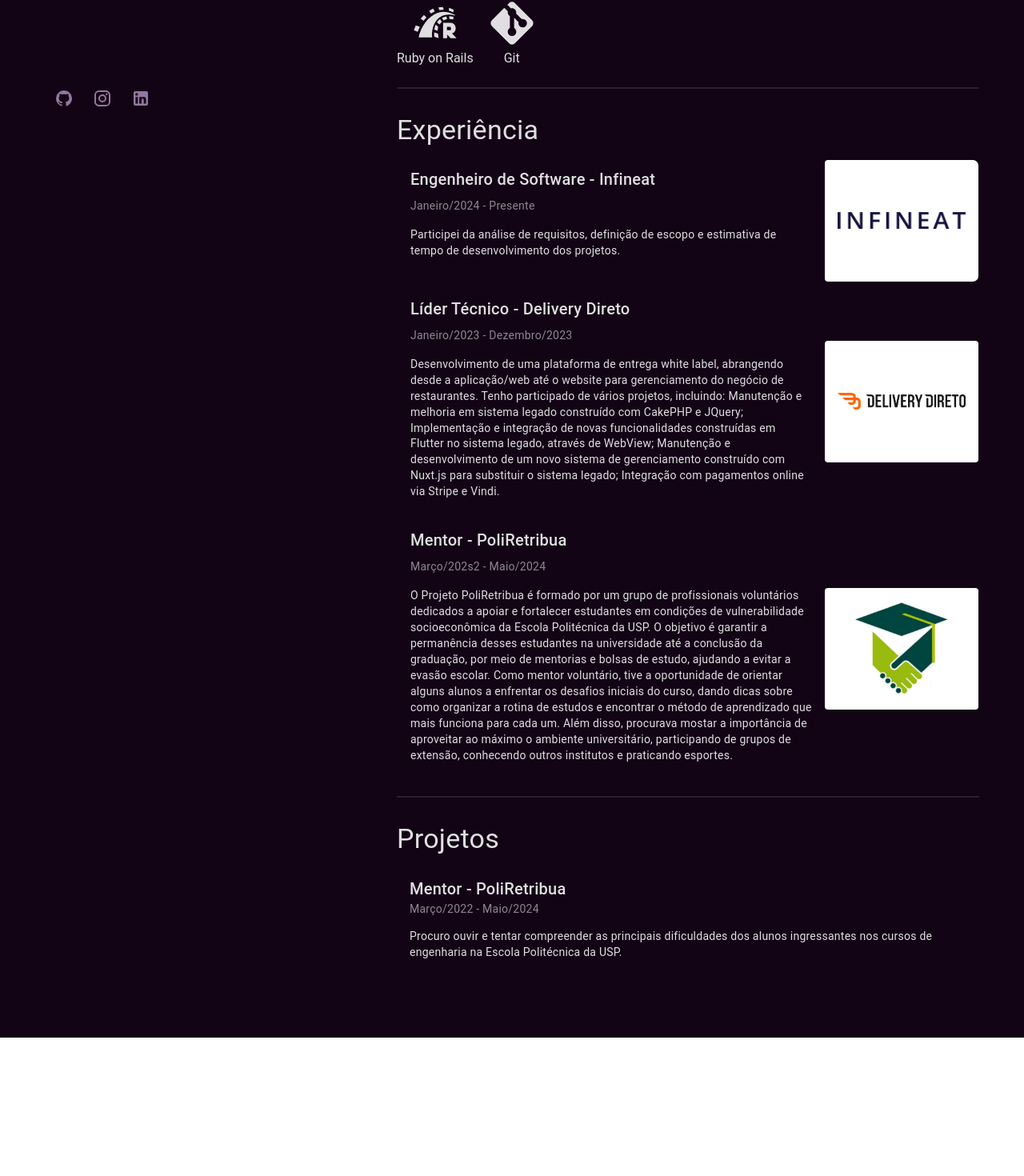
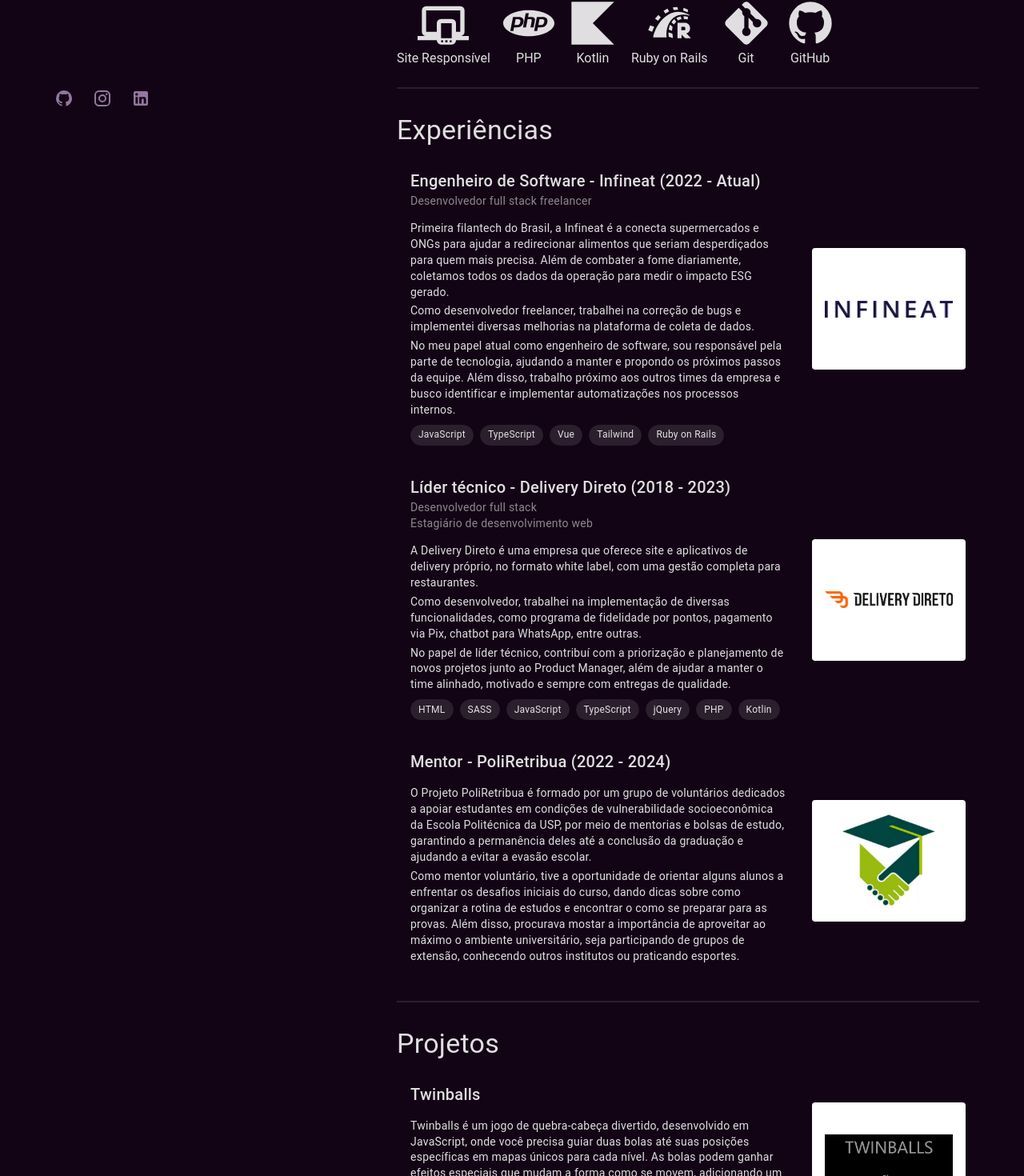
Before and after one commit to eishimine07/portfolio, a Vue app: page / in a window 1280 px wide. Shown: the part 573-2043 px from the top of the page at 80% size. Before the commit the page ends 1870 px from the top, so only its background shows below. Built offline with nearby package versions, Linux system fonts and the light colour scheme.

Commit message:
almost done

```diff
--- a/src/App.vue
+++ b/src/App.vue
@@ -8,7 +8,7 @@ import {
 import AboutMe from './components/AboutMe.vue'
 import ProfessionalExperience from './components/ProfessionalExperience.vue'
 import MyProjects from './components/MyProjects.vue'
-import TecnologiesAndTools from './components/TecnologiesAndTools.vue'
+import SkillsAndTecnologies from './components/SkillsAndTecnologies.vue'
 import MouseEffect from './components/MouseEffect.vue'
 
 type Contact = {
@@ -57,7 +57,7 @@ const { mdAndDown } = useDisplay()
       <div :class="['content', 'py-16', 'd-flex', 'flex-column', 'ga-8', mdAndDown && 'w-100']">
         <AboutMe />
 
-        <TecnologiesAndTools />
+        <SkillsAndTecnologies />
 
         <ProfessionalExperience />
 
--- /dev/null
+++ b/src/components/CustomCard.vue
@@ -0,0 +1,89 @@
+<script setup lang="ts">
+import { useDisplay } from 'vuetify'
+
+type CustomCardProps = {
+  title: string
+  subtitle?: string[]
+  text: string[]
+  image: string
+  url: string
+  tags?: string[]
+}
+
+defineProps<CustomCardProps>()
+
+const { smAndUp } = useDisplay()
+</script>
+
+<template>
+  <v-hover v-slot="{ isHovering, props }">
+    <v-card
+      v-bind="props"
+      :class="['card', isHovering && 'fade-border']"
+      :href="url"
+      variant="outlined"
+      target="_blank"
+    >
+      <div class="d-flex flex-column-reverse flex-sm-row">
+        <div>
+          <v-card-item>
+            <v-card-title>
+              {{ title }}
+            </v-card-title>
+
+            <v-card-subtitle>
+              <p v-for="p in subtitle">
+                {{ p }}
+              </p>
+            </v-card-subtitle>
+          </v-card-item>
+
+          <v-card-text>
+            <p
+              v-for="p in text"
+              class="mb-1"
+            >
+              {{ p }}
+            </p>
+
+            <div
+              v-if="tags"
+              class="d-flex flex-wrap ga-2 mt-2"
+            >
+              <v-chip
+                v-for="tag in tags"
+                rounded
+                size="small"
+              >
+                {{ tag }}
+              </v-chip>
+            </div>
+          </v-card-text>
+        </div>
+
+        <div :class="smAndUp && 'ma-auto'">
+          <div class="rounded bg-white pa-4 ma-4">
+            <v-img
+              class="ma-auto"
+              height="120"
+              :src="image"
+              width="160"
+            />
+          </div>
+        </div>
+      </div>
+    </v-card>
+  </v-hover>
+</template>
+
+
+<style scoped>
+.card {
+  border-color: transparent;
+  transition: border-color 0.3s ease-out;
+
+  &.fade-border {
+    border-color: rgba(234, 234, 234, 0.5);
+  }
+}
+</style>
--- a/src/components/MyProjects.vue
+++ b/src/components/MyProjects.vue
@@ -1,31 +1,43 @@
 <script setup lang="ts">
+import CustomCard from './CustomCard.vue';
 import PortfolioSection from './PortfolioSection.vue'
 
-type Experience = {
+type Project = {
   title: string
-  period: string
-  description: string
+  description: string[]
+  image: string
+  url: string
+  tags: string[]
 }
 
-const projectsAndVolunteering: Experience[] = [
-  { title: 'Mentor - PoliRetribua', period: 'Março/2022 - Maio/2024', description: 'Procuro ouvir e  tentar compreender as principais dificuldades dos alunos ingressantes nos cursos de engenharia na Escola Politécnica da USP.' },
+const projects: Project[] = [
+  {
+    title: 'Twinballs',
+    description: [
+      'Twinballs é um jogo de quebra-cabeça divertido, desenvolvido em JavaScript, onde você precisa guiar duas bolas até suas posições específicas em mapas únicos para cada nível. As bolas podem ganhar efeitos especiais que mudam a forma como se movem, adicionando um desafio extra. Cada nível apresenta desafios únicos que exigem raciocínio e estratégia para vencê-los.',
+    ],
+    image: '/twinballs.png',
+    url: 'https://twinballs.vercel.app/',
+    tags: [
+      'JavaScript',
+      'TypeScript',
+      'Vue',
+      'Tailwind',
+    ],
+  },
 ]
 </script>
 
 <template>
   <PortfolioSection title="Projetos">
-    <v-hover
-      v-for="item in projectsAndVolunteering"
-      :key="item.title"
-      v-slot="{ isHovering, props }"
-    >
-      <v-card
-        v-bind="props"
-        :subtitle="item.period"
-        :text="item.description"
-        :title="item.title"
-        :variant="isHovering ? 'tonal' : 'text'"
-      />
-    </v-hover>
+    <CustomCard
+      v-for="proj in projects"
+      :key="proj.title"
+      :title="proj.title"
+      :text="proj.description"
+      :image="proj.image"
+      :url="proj.url"
+      :tags="proj.tags"
+    />
   </PortfolioSection>
 </template>
--- a/src/components/ProfessionalExperience.vue
+++ b/src/components/ProfessionalExperience.vue
@@ -1,104 +1,86 @@
 <script setup lang="ts">
-import { useDisplay } from 'vuetify'
 import PortfolioSection from './PortfolioSection.vue'
-import { computed } from 'vue';
+import CustomCard from './CustomCard.vue'
 
 type Experience = {
   title: string
-  period: string
-  description: string
+  subtitle?: string[]
+  description: string[]
   image: string
   url: string
+  tags?: string[]
 }
 
 const experiences: Experience[] = [
   {
-    title: 'Engenheiro de Software - Infineat',
-    period: 'Janeiro/2024 - Presente',
-    description: 'Participei da análise de requisitos, definição de escopo e estimativa de tempo de desenvolvimento dos projetos.',
+    title: 'Engenheiro de Software - Infineat (2022 - Atual)',
+    subtitle: [
+      'Desenvolvedor full stack freelancer',
+    ],
+    description: [
+      'Primeira filantech do Brasil, a Infineat é a conecta supermercados e ONGs para ajudar a redirecionar alimentos que seriam desperdiçados para quem mais precisa. Além de combater a fome diariamente, coletamos todos os dados da operação para medir o impacto ESG gerado.',
+      'Como desenvolvedor freelancer, trabalhei na correção de bugs e implementei diversas melhorias na plataforma de coleta de dados.',
+      'No meu papel atual como engenheiro de software, sou responsável pela parte de tecnologia, ajudando a manter e propondo os próximos passos da equipe. Além disso, trabalho próximo aos outros times da empresa e busco identificar e implementar automatizações nos processos internos.'
+    ],
     image: '/infineat.png',
     url: 'https://www.infineat.com.br/',
+    tags: [
+      'JavaScript',
+      'TypeScript',
+      'Vue',
+      'Tailwind',
+      'Ruby on Rails',
+    ],
   },
   {
-    title: 'Líder Técnico - Delivery Direto',
-    period: 'Janeiro/2023 - Dezembro/2023',
-    description: 'Desenvolvimento de uma plataforma de entrega white label, abrangendo desde a aplicação/web até o website para gerenciamento do negócio de restaurantes. Tenho participado de vários projetos, incluindo: Manutenção e melhoria em sistema legado construído com CakePHP e JQuery; Implementação e integração de novas funcionalidades construídas em Flutter no sistema legado, através de WebView; Manutenção e desenvolvimento de um novo sistema de gerenciamento construído com Nuxt.js para substituir o sistema legado; Integração com pagamentos online via Stripe e Vindi.',
+    title: 'Líder técnico - Delivery Direto (2018 - 2023)',
+    subtitle: [
+      'Desenvolvedor full stack',
+      'Estagiário de desenvolvimento web',
+    ],
+    description: [
+      'A Delivery Direto é uma empresa que oferece site e aplicativos de delivery próprio, no formato white label, com uma gestão completa para restaurantes. ',
+      'Como desenvolvedor, trabalhei na implementação de diversas funcionalidades, como programa de fidelidade por pontos, pagamento via Pix, chatbot para WhatsApp, entre outras.',
+      'No papel de líder técnico, contribuí com a priorização e planejamento de novos projetos junto ao Product Manager, além de ajudar a manter o time alinhado, motivado e sempre com entregas de qualidade.'
+    ],
     image: '/deliverydireto.png',
     url: 'https://site.deliverydireto.com.br/',
+    tags: [
+      'HTML',
+      'SASS',
+      'JavaScript',
+      'TypeScript',
+      'jQuery',
+      'PHP',
+      'Kotlin',
+    ],
   },
   {
-    title: 'Mentor - PoliRetribua',
-    period: 'Março/202s2 - Maio/2024',
-    description: `O Projeto PoliRetribua é formado por um grupo de profissionais voluntários dedicados a apoiar e fortalecer estudantes em condições de vulnerabilidade socioeconômica da Escola Politécnica da USP. O objetivo é garantir a permanência desses estudantes na universidade até a conclusão da graduação, por meio de mentorias e bolsas de estudo, ajudando a evitar a evasão escolar.\nComo mentor voluntário, tive a oportunidade de orientar alguns alunos a enfrentar os desafios iniciais do curso, dando dicas sobre como organizar a rotina de estudos e encontrar o método de aprendizado que mais funciona para cada um. Além disso, procurava mostar a importância de aproveitar ao máximo o ambiente universitário, participando de grupos de extensão, conhecendo outros institutos e praticando esportes.`,
+    title: 'Mentor - PoliRetribua (2022 - 2024)',
+    description: [
+      'O Projeto PoliRetribua é formado por um grupo de voluntários dedicados a apoiar estudantes em condições de vulnerabilidade socioeconômica da Escola Politécnica da USP, por meio de mentorias e bolsas de estudo, garantindo a permanência deles até a conclusão da graduação e ajudando a evitar a evasão escolar.',
+      'Como mentor voluntário, tive a oportunidade de orientar alguns alunos a enfrentar os desafios iniciais do curso, dando dicas sobre como organizar a rotina de estudos e encontrar o como se preparar para as provas. Além disso, procurava mostar a importância de aproveitar ao máximo o ambiente universitário, seja participando de grupos de extensão, conhecendo outros institutos ou praticando esportes.',
+    ],
     image: '/poliretribua.png',
     url: 'https://poliretribua.org.br/',
   },
 ]
-
-const { mdAndUp } = useDisplay()
-
-const imgSize = computed(() => ({
-  height: mdAndUp ? 120 : 90,
-  width: mdAndUp ? 160 : 120,
-}))
 </script>
 
 <template>
   <PortfolioSection
     dividerAtEnd
-    title="Experiência"
+    title="Experiências"
   >
-    <v-hover
+    <CustomCard
       v-for="exp in experiences"
       :key="exp.title"
-      v-slot="{ isHovering, props }"
-    >
-      <v-card
-        v-bind="props"
-        :class="['card', isHovering && 'fade-border']"
-        variant="outlined"
-      >
-        <div class="d-flex">
-          <div>
-            <v-card-title>
-              {{ exp.title }}
-            </v-card-title>
-
-            <v-card-subtitle>
-              {{ exp.period }}
-            </v-card-subtitle>
-
-            <v-card-text>
-              {{ exp.description }}
-            </v-card-text>
-          </div>
-
-          <div class="ma-3 rounded bg-white pa-4 ma-auto">
-            <a
-              :href="exp.url"
-              target="_blank"
-            >
-              <v-img
-                height="120"
-                :src="exp.image"
-                width="160"
-              />
-            </a>
-          </div>
-        </div>
-      </v-card>
-    </v-hover>
+      :title="exp.title"
+      :subtitle="exp.subtitle"
+      :text="exp.description"
+      :image="exp.image"
+      :url="exp.url"
+      :tags="exp.tags"
+    />
   </PortfolioSection>
 </template>
-
-
-<style scoped>
-.card {
-  border-color: transparent;
-  transition: border-color 0.3s ease-out;
-
-  &.fade-border {
-    border-color: rgba(234, 234, 234, 0.5);
-  }
-}
-</style>
--- a/src/components/TecnologiesAndTools.vue
+++ b/src/components/SkillsAndTecnologies.vue
@@ -11,15 +11,18 @@ import {
   mdiLanguageKotlin,
   mdiLanguageRubyOnRails,
   mdiGit,
+  mdiGithub,
+  mdiTailwind,
+  mdiResponsive,
 } from '@mdi/js'
 import PortfolioSection from './PortfolioSection.vue'
 
-type TecnologiesAndTools = {
+type SkillsAndTecnologies = {
   name: string
   icon: string
 }
 
-const tecnologiesAndTools: TecnologiesAndTools[] = [
+const skillsAndTecnologies: SkillsAndTecnologies[] = [
   { name: 'HTML5', icon: mdiLanguageHtml5 },
   { name: 'CSS3', icon: mdiLanguageCss3 },
   { name: 'JavaScript', icon: mdiLanguageJavascript },
@@ -27,10 +30,13 @@ const tecnologiesAndTools: TecnologiesAndTools[] = [
   { name: 'jQuery', icon: mdiJquery },
   { name: 'Vue', icon: mdiVuejs },
   { name: 'SASS', icon: mdiSass },
+  { name: 'Tailwind', icon: mdiTailwind },
+  { name: 'Site Responsível', icon: mdiResponsive },
   { name: 'PHP', icon: mdiLanguagePhp },
   { name: 'Kotlin', icon: mdiLanguageKotlin },
   { name: 'Ruby on Rails', icon: mdiLanguageRubyOnRails },
   { name: 'Git', icon: mdiGit },
+  { name: 'GitHub', icon: mdiGithub },
 ]
 </script>
 
@@ -40,12 +46,12 @@ const tecnologiesAndTools: TecnologiesAndTools[] = [
     title="Habilidades"
   >
     <p>
-      Lorem ipsum dolor sit amet, consectetur adipiscing elit. Mauris at lacinia tellus
+      Lista de algumas habilidades e tecnologias nas quais tenho experiência
     </p>
 
     <div class="d-flex flex-row flex-wrap ga-4">
       <div
-        v-for="item in tecnologiesAndTools"
+        v-for="item in skillsAndTecnologies"
         class="d-flex flex-column text-center"
       >
         <v-icon
```
Also changed, not shown: public/twinballs.png (added).
